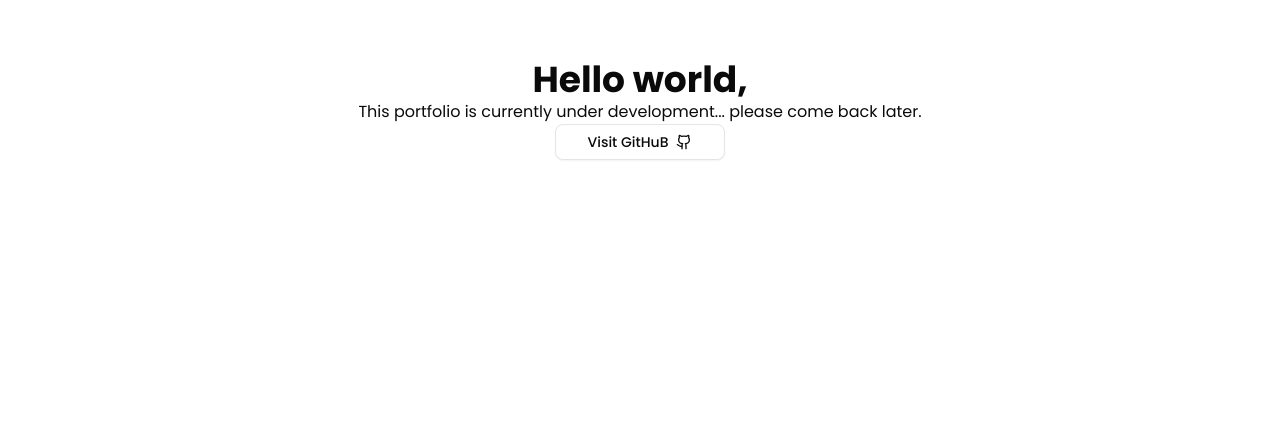
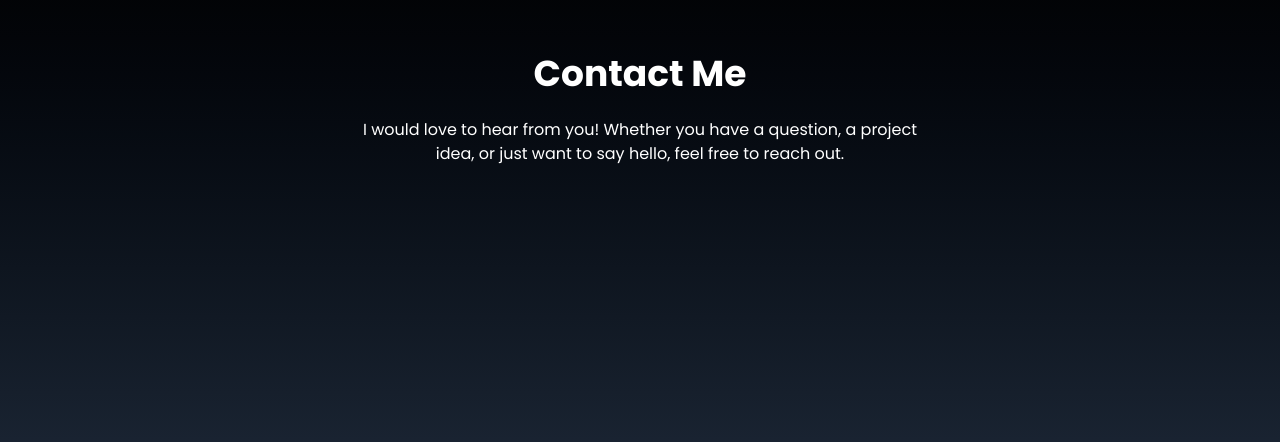
Before and after one commit to iamguystephane/Guy-Stephane, a React (Vite) app: page /contact in a window 1280 px wide. Shown: the part 290-732 px from the top of the page. Built offline with nearby package versions, Linux system fonts and the light colour scheme.

Commit message:
added two new routes and more files

```diff
--- a/src/App.tsx
+++ b/src/App.tsx
@@ -1,18 +1,14 @@
-import { Button } from "./components/ui/button";
-import { Github } from "lucide-react";
+import { BrowserRouter, Routes, Route } from "react-router-dom";
+import HomePage from "./components/home/HomePage";
+import ContactPage from "./components/contact/Contact";
 
 export default function App() {
   return (
-    <div className="w-full h-screen flex items-center justify-center flex-col">
-      <h1 className="font-bold text-4xl"> Hello world, </h1>
-      <p className="text-center">
-        This portfolio is currently under development... please come back later.
-      </p>
-      <a href="https://www.github.com/iamguystephane">
-        <Button className="cursor-pointer !px-8 !py-2" variant="outline">
-          Visit GitHuB <Github />
-        </Button>
-      </a>
-    </div>
+    <BrowserRouter>
+      <Routes>
+        <Route path="/" element={<HomePage />} />
+        <Route path="/contact" element={<ContactPage />} />
+      </Routes>
+    </BrowserRouter>
   );
 }
--- /dev/null
+++ b/src/components/contact/Contact.tsx
@@ -0,0 +1,5 @@
+import ContactHero from "./ContactHero";
+
+export default function ContactPage() {
+  return <ContactHero />;
+}
--- /dev/null
+++ b/src/components/contact/ContactHero.tsx
@@ -0,0 +1,11 @@
+export default function ContactHero() {
+  return (
+    <div className="flex min-h-screen flex-col items-center justify-center gap-6 bg-gradient-to-b from-black to-gray-800 px-4 text-white">
+      <h1 className="text-4xl font-bold">Contact Me</h1>
+      <p className="text-center max-w-xl">
+        I would love to hear from you! Whether you have a question, a project
+        idea, or just want to say hello, feel free to reach out.
+      </p>
+    </div>
+  );
+}
--- /dev/null
+++ b/src/components/home/HomeHero.tsx
@@ -0,0 +1,10 @@
+export default function HomeHero() {
+  return (
+    <div className="flex min-h-screen flex-col items-center justify-center gap-6 bg-gradient-to-b from-black to-gray-800 px-4 text-white">
+      <h1 className="text-4xl font-bold">Hello world</h1>
+      <p className="text-center max-w-xl">
+        This portfolio is currently under development... please come back later.
+      </p>
+    </div>
+  );
+}
--- /dev/null
+++ b/src/components/home/HomePage.tsx
@@ -0,0 +1,7 @@
+import HomeHero from "./HomeHero";
+
+const HomePage = () => {
+  return <HomeHero />;
+};
+
+export default HomePage;
```
